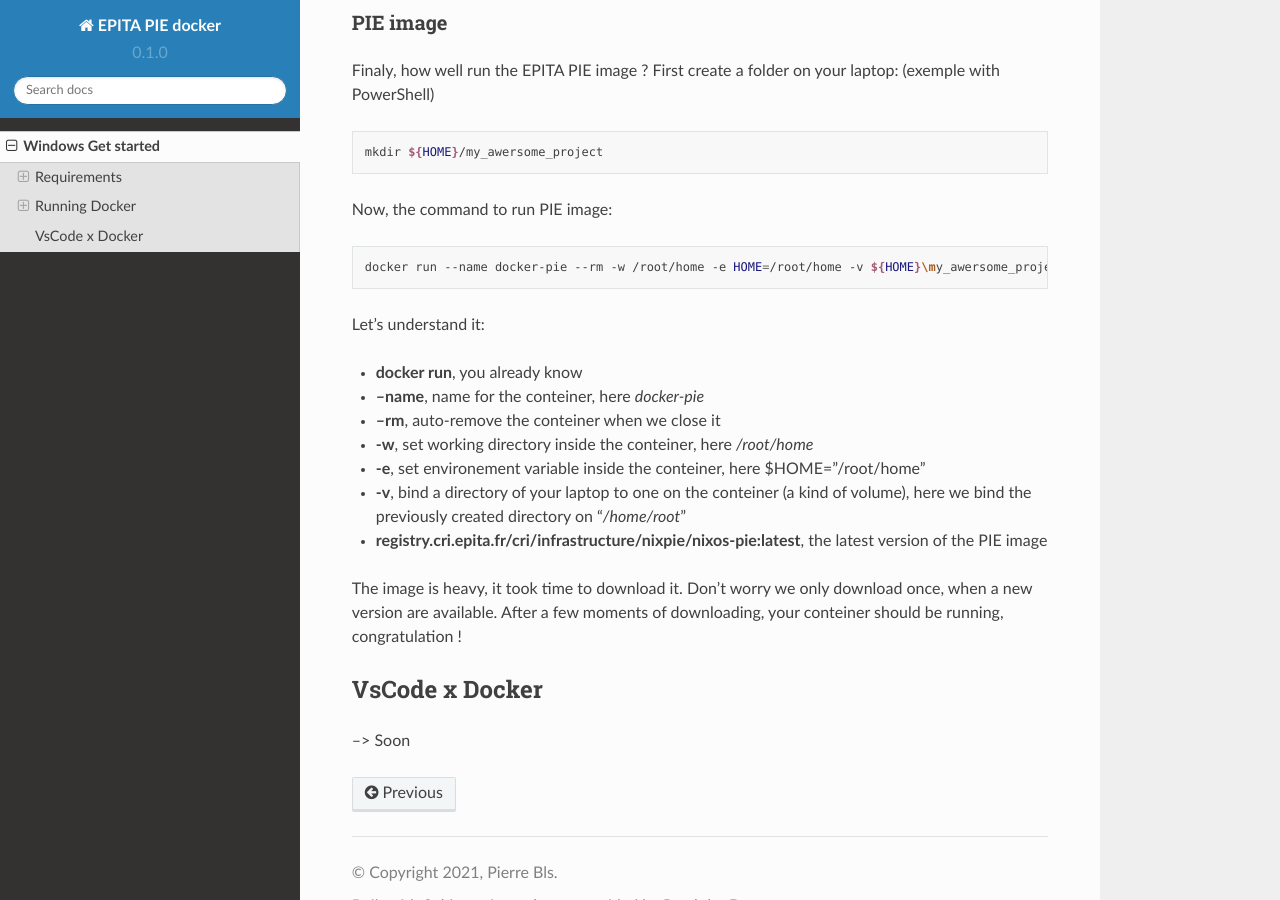
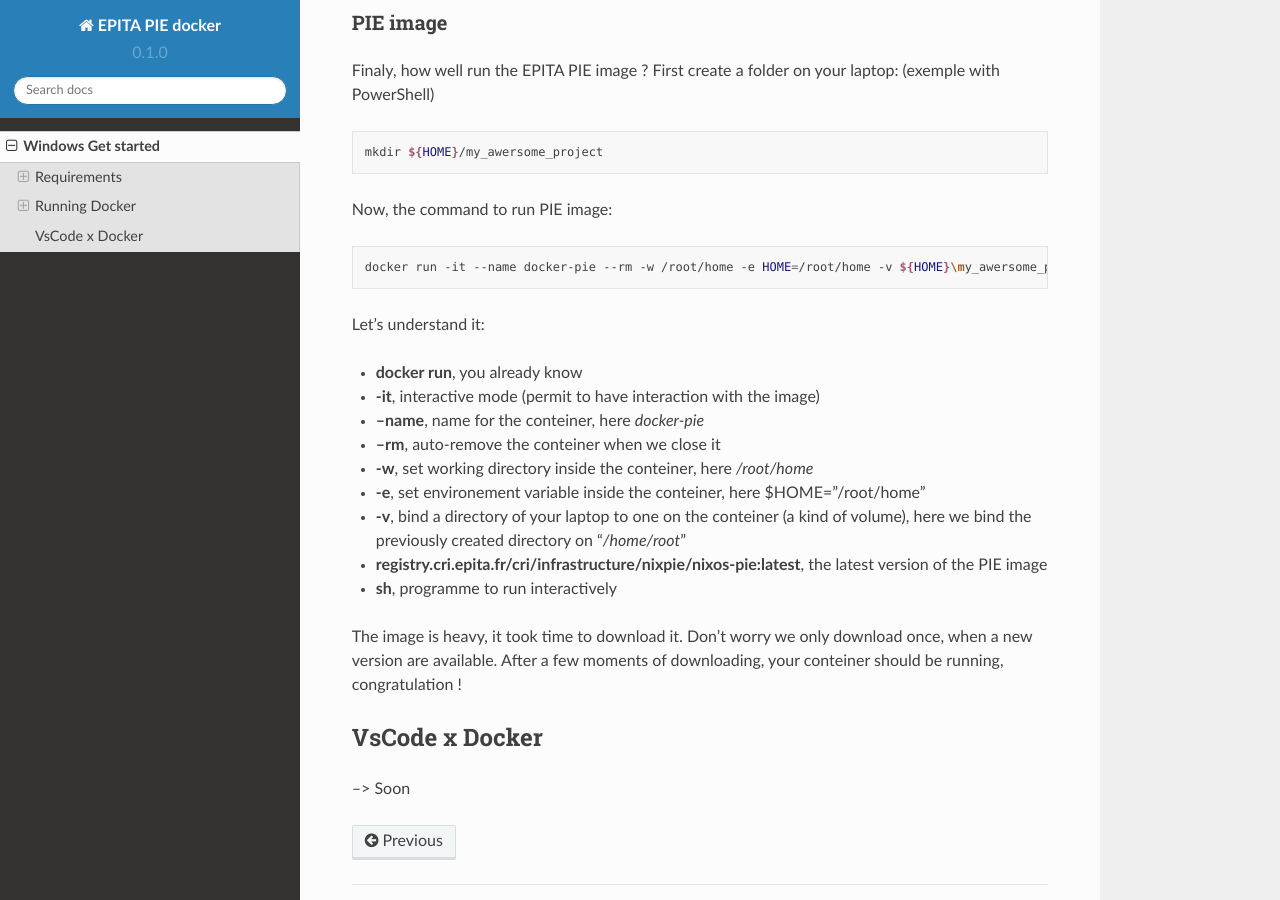
Before and after one commit to PierreBls/Docker-PIE-Doc, a Sphinx documentation site: the page built from docs/source/windows.rst, in a window 1280 px wide and 900 px high, scrolled down 3316 px. Built offline with Sphinx 7.4.7 and the Read the Docs theme 2.0.0, drawn with Linux system fonts in a browser that asks for light colours.

Commit message:
Fix mistack

```diff
--- a/docs/source/windows.rst
+++ b/docs/source/windows.rst
@@ -109,17 +109,19 @@
 
 .. code-block:: bash
 
-   docker run --name docker-pie --rm -w /root/home -e HOME=/root/home -v ${HOME}\my_awersome_project:/root/home registry.cri.epita.fr/cri/infrastructure/nixpie/nixos-pie:latest
+   docker run -it --name docker-pie --rm -w /root/home -e HOME=/root/home -v ${HOME}\my_awersome_project:/root/home registry.cri.epita.fr/cri/infrastructure/nixpie/nixos-pie:latest sh
 
 Let's understand it:
 
 *  **docker run**, you already know
+*  **-it**, interactive mode (permit to have interaction with the image)
 *  **--name**, name for the conteiner, here *docker-pie*
 *  **--rm**, auto-remove the conteiner when we close it
 *  **-w**, set working directory inside the conteiner, here */root/home*
 *  **-e**, set environement variable inside the conteiner, here $HOME="/root/home"
 *  **-v**, bind a directory of your laptop to one on the conteiner (a kind of volume), here we bind the previously created directory on "*/home/root*"
 *  **registry.cri.epita.fr/cri/infrastructure/nixpie/nixos-pie:latest**, the latest version of the PIE image
+*  **sh**, programme to run interactively
 
 The image is heavy, it took time to download it. Don't worry we only download once,  when a new version are available.
 After a few moments of downloading, your conteiner should be running, congratulation !
```
